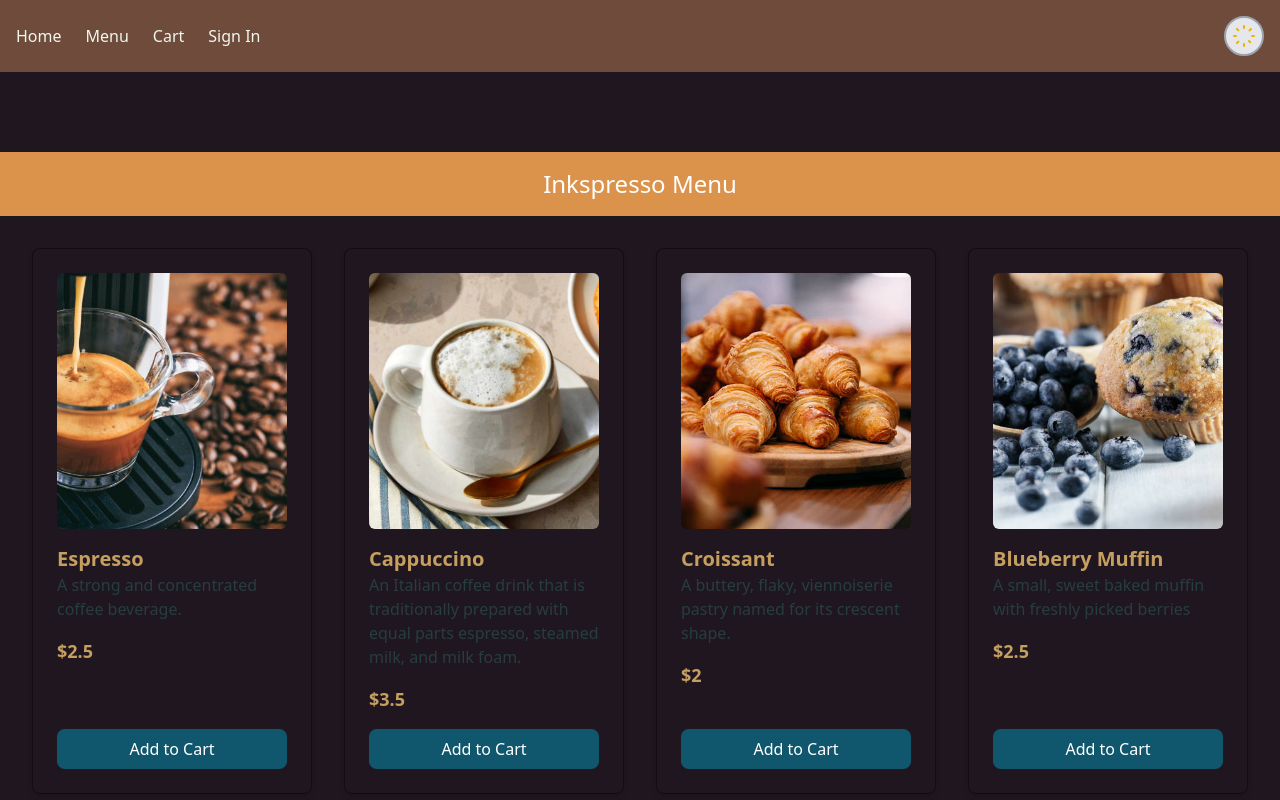
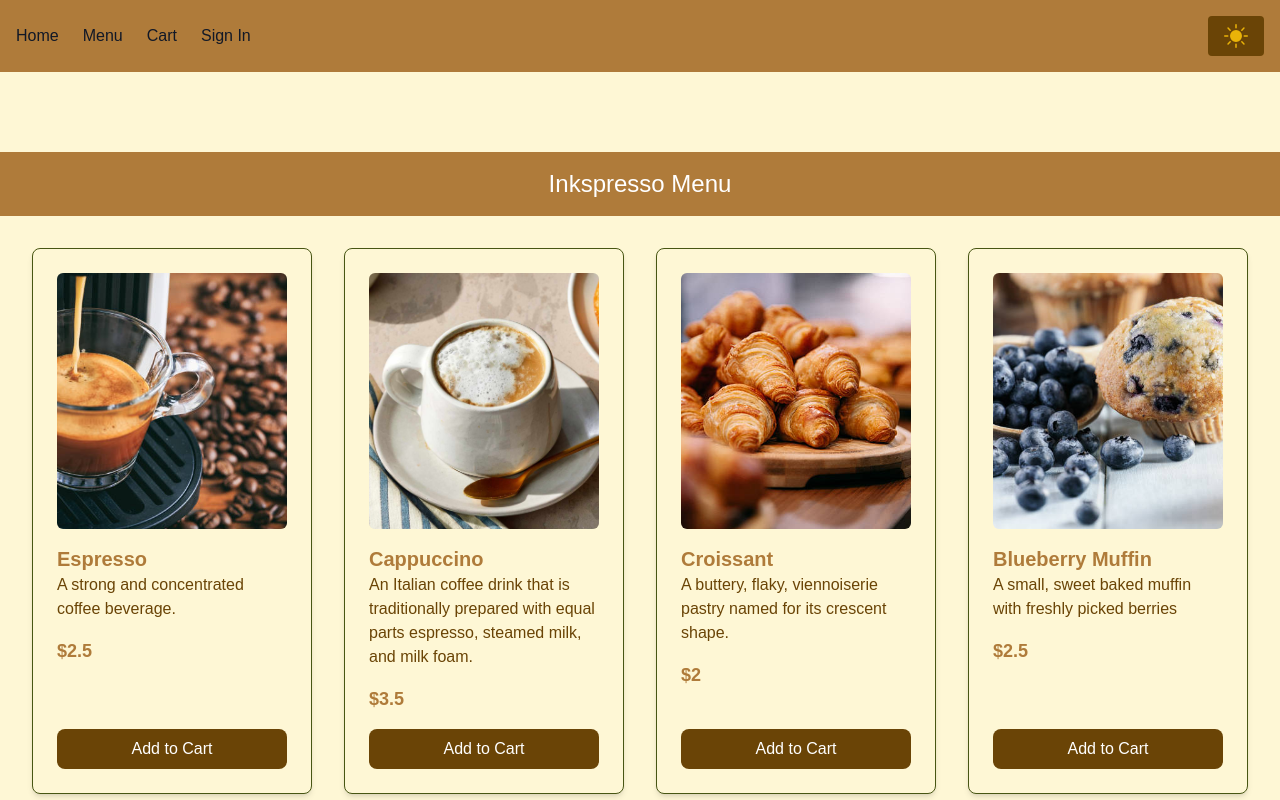
Before and after one commit to AceChianni/coffee-shop-frontend, a Next.js app: page /products in a window 1280 px wide. Shown: the top 800 px of the page. Built offline with nearby package versions, Linux system fonts and the light colour scheme.

Commit message:
style fixes

```diff
--- a/src/components/Navbar.jsx
+++ b/src/components/Navbar.jsx
@@ -1,74 +1,99 @@
-// src/components/Navbar.jsx
-import { useState, useEffect } from 'react';
-import Link from 'next/link';
-import styles from '../styles/navbar.module.css';
+// // /src/components/Navbar.jsx
+// import { useState } from 'react';
+// import { BsFillSunFill, BsFillMoonFill } from 'react-icons/bs';
+// import Link from 'next/link';  // Import Link component
+
+// const Navbar = () => {
+//   const [theme, setTheme] = useState('light');
+
+//   // Toggle theme function
+//   const toggleTheme = () => {
+//     const newTheme = theme === 'light' ? 'dark' : 'light';
+//     setTheme(newTheme);
+//     document.documentElement.setAttribute('data-theme', newTheme);
+//     localStorage.setItem('theme', newTheme);
+//   };
+
+//   return (
+//     <nav className={`flex justify-between items-center p-4 ${theme === 'dark' ? 'bg-base-dark text-text-light' : 'bg-[#6E4B3A] text-text-dark'}`}>
+//       <div className={`flex space-x-6 ${theme === 'dark' ? 'text-text-light' : 'text-text-dark'}`}>
+//         {/* Navigation Links */}
+//         <Link href="/" className="text-link dark:text-link-dark">Home</Link>
+//         <Link href="/products" className="text-link dark:text-link-dark">Menu</Link>
+//         <Link href="/cart/cart" className="text-link dark:text-link-dark">Cart</Link>
+//         <Link href="/auth/signin" className="text-link dark:text-link-dark">Sign In</Link>
+//       </div>
+
+//       {/* Theme Toggle Button */}
+//       <div className="relative">
+//         <button
+//           onClick={toggleTheme}
+//           aria-label="Toggle Theme"
+//           className={`w-10 h-10 rounded-full flex justify-center items-center border-2 ${theme === 'dark' ? 'border-gray-600 bg-gray-800' : 'border-gray-400 bg-gray-200'} hover:bg-gray-300 dark:hover:bg-gray-700 transition-all`}
+//         >
+//           {theme === 'light' ? (
+          //   <BsFillSunFill className="w-6 h-6 text-yellow-500" />
+          // ) : (
+          //   <BsFillMoonFill className="w-6 h-6 text-white" />
+//           )}
+//         </button>
+//       </div>
+//     </nav>
+//   );
+// };
+
+// export default Navbar;
+
+// /src/components/Navbar.jsx
+// /src/components/Navbar.jsx
+import { useState, useEffect } from "react";
+import Link from "next/link";
+import { BsFillSunFill, BsFillMoonFill } from 'react-icons/bs';
+
 
 const Navbar = () => {
-  const [theme, setTheme] = useState('light');
+  const [theme, setTheme] = useState("sunset"); // Default theme
 
-  // Load theme from localStorage on initial render
   useEffect(() => {
-    const savedTheme = localStorage.getItem('theme') || 'light';
-    setTheme(savedTheme);
-    document.documentElement.setAttribute('data-theme', savedTheme);
-  }, []);
+    document.documentElement.setAttribute("data-theme", theme);
+    if (theme === "dim") {
+      document.documentElement.classList.add("dark");
+    } else {
+      document.documentElement.classList.remove("dark");
+    }
+  }, [theme]);
 
   const toggleTheme = () => {
-    const newTheme = theme === 'light' ? 'dark' : 'light';
-    setTheme(newTheme);
-    document.documentElement.setAttribute('data-theme', newTheme);
-    localStorage.setItem('theme', newTheme);
+    setTheme((prevTheme) => (prevTheme === "sunset" ? "dim" : "sunset"));
   };
 
   return (
-    <nav className={`flex justify-between items-center p-4 ${theme === 'dark' ? 'bg-base-dark text-text-light' : 'bg-[#6E4B3A] text-[#6E4B3A]'}`}>
-      <div className={`flex space-x-6 ${theme === 'dark' ? 'text-[#F1F7ED]' : 'text-[#6E4B3A]'}`}>
-        <Link href="/" className={styles.link}>
+    <nav className="navbar bg-primary text-base-content p-4 flex justify-between items-center">
+      {/* Navigation Links */}
+      <div className="flex space-x-6">
+        <Link href="/" className="hover:underline">
           Home
         </Link>
-        <Link href="/products" className={styles.link}>
+        <Link href="/products" className="hover:underline">
           Menu
         </Link>
-        <Link href="/cart/cart" className={styles.link}>
+        <Link href="/cart/cart" className="hover:underline">
           Cart
         </Link>
-        <Link href="/auth/signin" className={styles.link}>
+        <Link href="/auth/signin" className="hover:underline">
           Sign In
         </Link>
       </div>
 
       {/* Theme Toggle Button */}
-      <div className="relative">
-        <button
-          onClick={toggleTheme}
-          aria-label="Toggle Theme"
-          className={`w-10 h-10 rounded-full flex justify-center items-center border-2 ${theme === 'dark' ? 'border-gray-600 bg-gray-800' : 'border-gray-400 bg-gray-200'} hover:bg-gray-300 dark:hover:bg-gray-700 transition-all`}
-        >
-          {theme === 'light' ? (
-            <svg
-              xmlns="http://www.w3.org/2000/svg"
-              fill="none"
-              viewBox="0 0 24 24"
-              strokeWidth="2"
-              stroke="currentColor"
-              className="w-6 h-6 text-yellow-500"
-            >
-              <path strokeLinecap="round" strokeLinejoin="round" d="M12 2v2m0 16v2m10-10h-2m-16 0H2m16.95-6.95l-1.414 1.414M6.343 6.343 4.93 4.93m12.02 12.02 1.415 1.415M6.344 17.657l-1.415 1.415" />
-            </svg>
+      <button
+        className="themeToggle bg-accent text-base-content px-4 py-2 rounded font-semibold"
+        onClick={toggleTheme}
+      >
+        {theme === "sunset" ? (<BsFillSunFill className="w-6 h-6 text-yellow-500" />
           ) : (
-            <svg
-              xmlns="http://www.w3.org/2000/svg"
-              fill="none"
-              viewBox="0 0 24 24"
-              strokeWidth="2"
-              stroke="currentColor"
-              className="w-6 h-6 text-white"
-            >
-              <path strokeLinecap="round" strokeLinejoin="round" d="M21.752 15.002A9.718 9.718 0 0112 21.75 9.718 9.718 0 012.248 15.002a9.718 9.718 0 011.29-9.213m9.462-4.097a9.718 9.718 0 019.213 9.213M15.002 2.248A9.718 9.718 0 0112 21.75" />
-            </svg>
-          )}
-        </button>
-      </div>
+            <BsFillMoonFill className="w-6 h-6 text-white" />)}
+      </button>
     </nav>
   );
 };
--- a/src/components/ProductCard.jsx
+++ b/src/components/ProductCard.jsx
@@ -1,3 +1,36 @@
+// // src/components/ProductCard.jsx
+
+// import PropTypes from 'prop-types';
+// import Button from './Button';
+
+// export default function ProductCard({ product, handleAddToCart }) {
+//   return (
+//     <div className="card p-6 border border-neutral rounded-lg shadow-md hover:shadow-lg transition-shadow flex flex-col h-full bg-base-100 text-base-content dark:bg-base-200 dark:border-base-300 dark:text-base-content">
+//       <img
+//         src={product.imageUrl}
+//         alt={product.name}
+//         className="w-full h-64 object-cover rounded-md mb-4"
+//       />
+//       <div className="flex flex-col flex-grow">
+//         <h3 className="text-xl font-semibold">{product.name}</h3>
+//         <p className="text-secondary mb-4 dark:text-base-content">{product.description}</p>
+//         <p className="text-lg font-bold mb-4">${product.price}</p>
+//       </div>
+//       <button
+//         onClick={() => handleAddToCart(product)}
+//         className="bg-accent hover:bg-sunset-light text-white dark:bg-sunset-dark dark:hover:bg-primary rounded-lg py-2"
+//       >
+//         Add to Cart
+//       </button>
+//     </div>
+//   );
+// }
+
+// ProductCard.propTypes = {
+//   product: PropTypes.object.isRequired,
+//   handleAddToCart: PropTypes.func.isRequired,
+// };
+
 // src/components/ProductCard.jsx
 
 import PropTypes from 'prop-types';
@@ -5,16 +38,20 @@ import Button from './Button';
 
 export default function ProductCard({ product, handleAddToCart }) {
   return (
-    <div className="card p-6 border border-neutral rounded-lg shadow-md hover:shadow-lg transition-shadow flex flex-col h-full bg-base-100 text-base-content">
+    <div className="card p-6 border border-neutral rounded-lg shadow-md hover:shadow-lg transition-shadow flex flex-col h-full bg-base-100 dark:bg-base-dark text-base-content dark:text-base-content-dark">
       <img
         src={product.imageUrl}
         alt={product.name}
         className="w-full h-64 object-cover rounded-md mb-4"
       />
       <div className="flex flex-col flex-grow">
-      <h3 className="text-xl font-semibold">{product.name}</h3>
-      <p className="text-secondary mb-4">{product.description}</p>
-      <p className="text-lg font-bold mb-4">${product.price}</p>
+        <h3 className="text-xl font-semibold text-primary dark:text-accent">{product.name}</h3>
+        <p className="text-accent mb-4 text-text-primary dark:text-neutral">
+          {product.description}
+        </p>
+        <p className="text-lg font-bold mb-4 text-primary dark:text-accent">
+          ${product.price}
+        </p>
       </div>
       <button
         onClick={() => handleAddToCart(product)}
@@ -23,7 +60,6 @@ export default function ProductCard({ product, handleAddToCart }) {
         Add to Cart
       </button>
     </div>
-
   );
 }
 
--- a/src/pages/_app.js
+++ b/src/pages/_app.js
@@ -2,11 +2,29 @@
 import Navbar from '../components/Navbar';
 import Footer from '../components/Footer';
 import '../styles/globals.css';
+import { useState, useEffect } from 'react';
 
 function MyApp({ Component, pageProps }) {
+    const [theme, setTheme] = useState('light');
+
+    // Load theme from localStorage or fallback to light
+    useEffect(() => {
+        const savedTheme = localStorage.getItem('theme') || 'light';
+        setTheme(savedTheme);
+        document.documentElement.setAttribute('data-theme', savedTheme);
+    }, []);
+
+    // Toggle function
+    const toggleTheme = () => {
+        const newTheme = theme === 'light' ? 'dark' : 'light';
+        setTheme(newTheme);
+        document.documentElement.setAttribute('data-theme', newTheme);
+        localStorage.setItem('theme', newTheme);
+    };
+
     return (
-        <div data-theme="light" className="main-container">
-            <Navbar />
+        <div className={`main-container ${theme === 'dark' ? 'bg-base-dark text-base-content-dark' : 'bg-base-100 text-base-content'}`} data-theme={theme}>
+            <Navbar toggleTheme={toggleTheme} theme={theme} />
             <main className="pt-20">
                 <Component {...pageProps} />
             </main>
--- a/src/pages/auth/signup.jsx
+++ b/src/pages/auth/signup.jsx
@@ -32,7 +32,7 @@ export default function Signup() {
   }
 
   return (
-    <div className="min-h-screen flex flex-col justify-center items-center bg-[#BB9BB0]">
+    <div className="min-h-screen flex flex-col justify-center items-center">
       <h1 className="text-3xl font-semibold mb-6 text-[#6E4B3A]">Sign Up</h1>
       <SignupForm buttonLabel="Sign Up" handleSignup={handleSignup} />
     </div>
--- a/src/pages/products/index.jsx
+++ b/src/pages/products/index.jsx
@@ -1,5 +1,72 @@
-// src/pages/products/index.jsx
+// // src/pages/products/index.jsx
 
+// import { useEffect, useState } from 'react';
+// import ProductCard from '../../components/ProductCard';
+// import Modal from '../../components/Modal';
+
+// const Products = () => {
+//   const [products, setProducts] = useState([]);
+//   const [modalMessage, setModalMessage] = useState('');
+//   const [showModal, setShowModal] = useState(false);
+
+//   useEffect(() => {
+//     const fetchData = async () => {
+//       try {
+//         const response = await fetch('/mocks/products.json');
+//         if (!response.ok) throw new Error('Failed to fetch products');
+//         const data = await response.json();
+//         setProducts(data);
+//       } catch (error) {
+//         console.error(error.message);
+//       }
+//     };
+
+//     fetchData();
+//   }, []);
+
+//   const handleAddToCart = (product) => {
+//     const cart = JSON.parse(localStorage.getItem('cart')) || [];
+//     const existingProductIndex = cart.findIndex((item) => item._id === product._id);
+
+//     if (existingProductIndex !== -1) {
+//       cart[existingProductIndex].quantity += 1;
+//     } else {
+//       cart.push({ ...product, quantity: 1 });
+//     }
+
+//     localStorage.setItem('cart', JSON.stringify(cart));
+
+//     setModalMessage(`${product.name} added to cart!`);
+//     setShowModal(true);
+//   };
+
+//   const closeModal = () => {
+//     setShowModal(false);
+//   };
+
+//   return (
+//     <div className="min-h-screen flex flex-col bg-base-100 dark:bg-base-dark text-base-content dark:text-base-content-dark">
+//       <header className="bg-primary text-white p-4 dark:bg-primary-dark">
+//         <h2 className="text-2xl text-center">Inkspresso Menu</h2>
+//       </header>
+//       <main className="container mx-auto p-8">
+//         <div className="grid grid-cols-1 sm:grid-cols-2 md:grid-cols-3 lg:grid-cols-4 gap-8">
+//           {products.map((product) => (
+//             <ProductCard
+//               key={product._id}
+//               product={product}
+//               handleAddToCart={handleAddToCart}
+//             />
+//           ))}
+//         </div>
+//       </main>
+
+//       {showModal && <Modal message={modalMessage} onClose={closeModal} />}
+//     </div>
+//   );
+// };
+
+// export default Products;
 import { useEffect, useState } from 'react';
 import ProductCard from '../../components/ProductCard';
 import Modal from '../../components/Modal';
@@ -9,7 +76,6 @@ const Products = () => {
   const [modalMessage, setModalMessage] = useState('');
   const [showModal, setShowModal] = useState(false);
 
-  // Fetch product data from mock file
   useEffect(() => {
     const fetchData = async () => {
       try {
@@ -25,7 +91,6 @@ const Products = () => {
     fetchData();
   }, []);
 
-  // Handle add to cart
   const handleAddToCart = (product) => {
     const cart = JSON.parse(localStorage.getItem('cart')) || [];
     const existingProductIndex = cart.findIndex((item) => item._id === product._id);
@@ -38,19 +103,17 @@ const Products = () => {
 
     localStorage.setItem('cart', JSON.stringify(cart));
 
-    // Show modal with the message
     setModalMessage(`${product.name} added to cart!`);
     setShowModal(true);
   };
 
-  // Close the modal
   const closeModal = () => {
     setShowModal(false);
   };
 
   return (
-    <div className="min-h-screen flex flex-col">
-      <header className="bg-primary text-white p-4">
+    <div className="min-h-screen flex flex-col bg-base-100 dark:bg-base-dark text-base-content dark:text-base-content-dark">
+      <header className="bg-primary text-white p-4 dark:bg-primary-dark">
         <h2 className="text-2xl text-center">Inkspresso Menu</h2>
       </header>
       <main className="container mx-auto p-8">
@@ -65,7 +128,6 @@ const Products = () => {
         </div>
       </main>
 
-      {/* Show modal when an item is added */}
       {showModal && <Modal message={modalMessage} onClose={closeModal} />}
     </div>
   );
--- a/tailwind.config.mjs
+++ b/tailwind.config.mjs
@@ -1,49 +1,4 @@
-// // tailwind.config.js
-// module.exports = {
-//   content: [
-//     './src/**/*.{js,jsx,ts,tsx}',
-//     './pages/**/*.{js,jsx,ts,tsx}',
-//     './styles/**/*.css',
-//     './public/**/*.{html}',
-//   ],
-//   theme: {
-//     extend: {
-//       colors: {
-//         primary: '#4C6A33',
-//         secondary: '#6E4B3A',
-//         accent: '#D27848',
-//         neutral: '#A0A59A',
-//         'base-100': '#F1F7ED',
-//         'base-dark': '#1B512D',
-//         'text-primary': '#333333',
-//         'text-light': '#FFFFFF',
-//       },
-//     },
-//   },
-//   plugins: [require('daisyui')],
-//   daisyui: {
-//     themes: [
-//       {
-//         light: {
-//           primary: '#4C6A33',
-//           secondary: '#6E4B3A',
-//           accent: '#D27848',
-//           neutral: '#A0A59A',
-//           'base-100': '#F1F7ED',
-//           'base-content': '#333333',
-//         },
-//         dark: {
-//           primary: '#D27848',
-//           secondary: '#A0A59A',
-//           accent: '#F56C00',
-//           neutral: '#1B512D',
-//           'base-100': '#1B512D',
-//           'base-content': '#FFFFFF',
-//         },
-//       },
-//     ],
-//   },
-// };
+// tailwing.config.mjs
 /** @type {import('tailwindcss').Config} */
 export default {
   content: [
@@ -51,9 +6,73 @@ export default {
     "./src/components/**/*.{js,ts,jsx,tsx,mdx}",
     "./src/app/**/*.{js,ts,jsx,tsx,mdx}",
   ],
+  darkMode: 'class',  // Apply dark mode class to body
   plugins: [require("daisyui")],
   daisyui: {
-    themes: ['coffee']
+    themes: [
+      {
+        sunset: {
+          // Light theme colors
+          "primary": "#af7b3a",
+          "secondary": "#fef7d5",
+          "accent": "#6a4406",
+          "neutral": "#485613",
+          "base-100": "#fef7d5",
+          "base-200": "#fff8e1",
+          "base-300": "#fffbeb",
+          "base-content": "#111827",
+          "info": "#3ABFF8",
+          "success": "#36D399",
+          "warning": "#FBBD23",
+          "error": "#F87272",
+        },
+        dim: {
+          // Dark theme colors
+          "primary": "#be5615",
+          "secondary": "#ffdaa7",
+          "accent": "#632c02",
+          "neutral": "#4c3f07",
+          "base-100": "#ffdaa7",
+          "base-200": "#ffcc8a",
+          "base-300": "#ffb566",
+          "base-content": "#1f2937",
+          "info": "#3ABFF8",
+          "success": "#36D399",
+          "warning": "#FBBD23",
+          "error": "#F87272",
+        },
+      },
+    ],
   },
-  darkMode: ['selector', '[data-theme="dim"]']
+  theme: {
+    extend: {
+      colors: {
+        copper: "#af7b3a",
+        cornsilk: "#fef7d5",
+        sepia: "#6a4406",
+        "sepia-2": "#6b4406",
+        "dark-moss-green": "#485613",
+        "burnt-orange": "#be5615",
+        sunset: "#ffdaa7",
+        "seal-brown": "#632c02",
+        "seal-brown-2": "#632c02",
+        "drab-dark-brown": "#4c3f07",
+      },
+      fontFamily: {
+        sans: ['Arial', 'sans-serif'],
+      },
+      borderRadius: {
+        DEFAULT: '0.25rem',
+        lg: '0.5rem',
+        xl: '0.75rem',
+        '2xl': '1rem',
+      },
+      spacing: {
+        '4.5': '1.125rem',
+        '9': '2.25rem',
+        '18': '4.5rem',
+        '36': '9rem',
+      },
+    },
+  },
 };
```
Also changed, not shown: src/components/LoginForm.jsx (+55 -7 lines), src/pages/products/[id].jsx (+61 -5 lines). Lines whose indentation alone changed are shown as unchanged.
